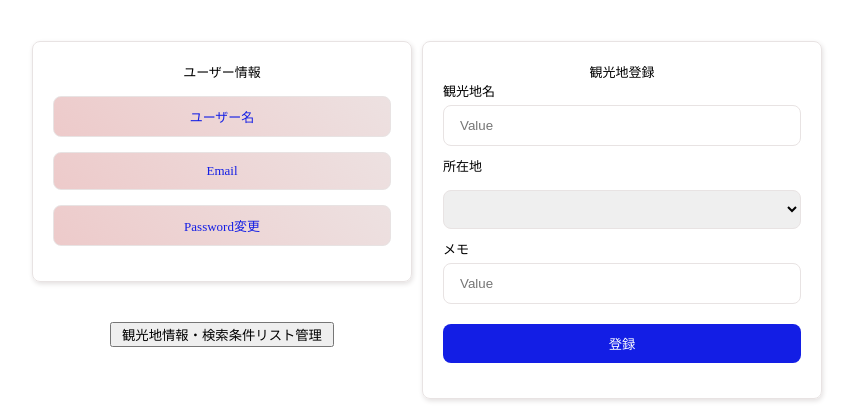
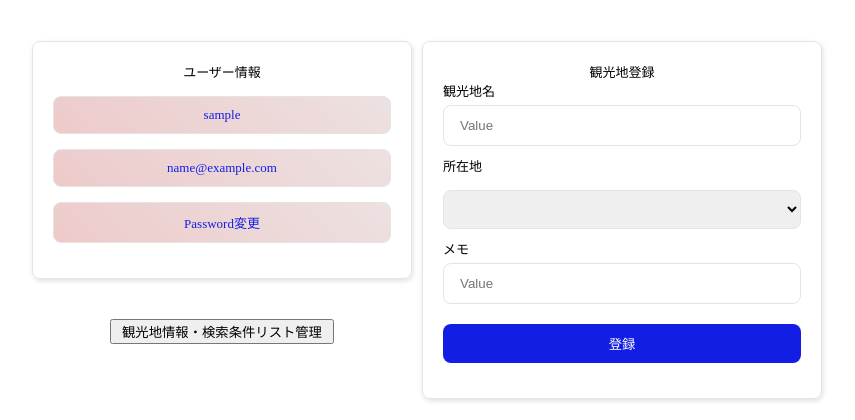
Before and after one commit to abyMaya/sun-chaser, a Flask app: page /profile in a window 1280 px wide. Shown: the part 159-579 px from the top of the page, without its empty margins (218-1073 px from the left). Run offline with Flask 2, Linux system fonts and the light colour scheme; the visitor is signed in with stand-in values (Sample User, id 1); data that the repository does not hold is empty.

Commit message:
[update] ユーザー情報表示動作確認済み

```diff
--- a/app/templates/setting.html
+++ b/app/templates/setting.html
@@ -28,10 +28,10 @@
                 ユーザー情報
               </div>
               <div class="info">
-                <span>ユーザー名</span>
+                <span>{{ user.user_name }}</span>
               </div>
               <div class="info">
-                <span>Email</span>
+                <span>{{ user.email }}</span>
               </div>
               <div class="info">
                 <span>Password変更</span>
```
